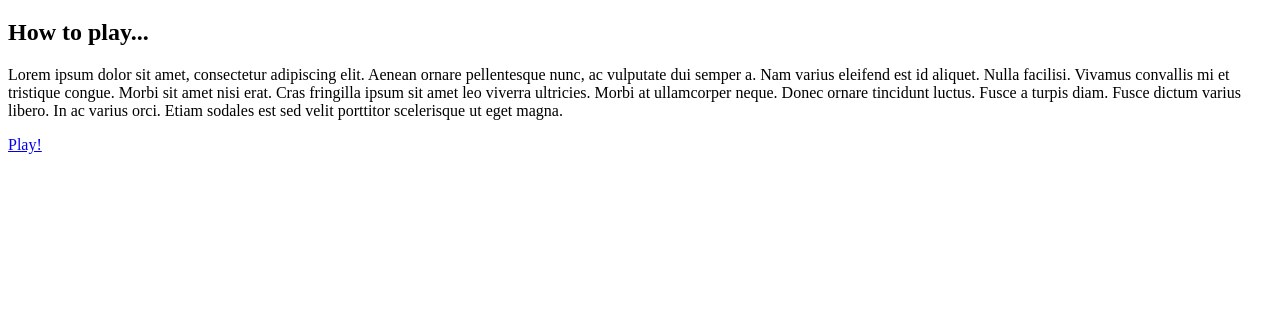
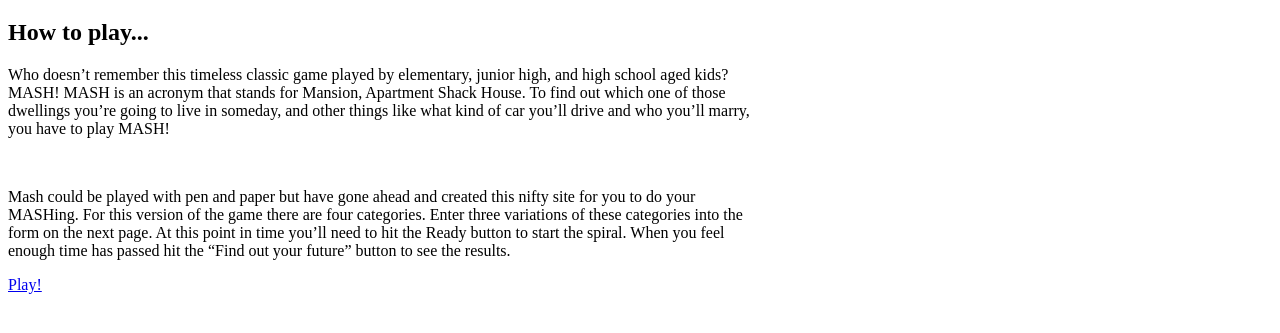
Before and after one commit to 90s-Heartthrob/mash, a plain HTML site: page index.html in a window 1280 px wide. Shown: the part 61-394 px from the top of the page. Drawn offline with Linux system fonts and the light colour scheme.

Commit message:
wrote instructions / found music

```diff
--- a/css/main.css
+++ b/css/main.css
@@ -5,3 +5,7 @@
     margin-right: auto;
     padding: 40px;
 }
+
+#how-to-play{
+    width: 60%;
+}
--- a/index.html
+++ b/index.html
@@ -14,7 +14,11 @@
     <main>
         <section id="how-to-play">
             <h2>How to play...</h2>
-            <p>Lorem ipsum dolor sit amet, consectetur adipiscing elit. Aenean ornare pellentesque nunc, ac vulputate dui semper a. Nam varius eleifend est id aliquet. Nulla facilisi. Vivamus convallis mi et tristique congue. Morbi sit amet nisi erat. Cras fringilla ipsum sit amet leo viverra ultricies. Morbi at ullamcorper neque. Donec ornare tincidunt luctus. Fusce a turpis diam. Fusce dictum varius libero. In ac varius orci. Etiam sodales est sed velit porttitor scelerisque ut eget magna.</p>
+            <p>Who doesn’t remember this timeless classic game played by elementary, junior high, and high school aged kids? MASH! MASH is an acronym that stands for Mansion, Apartment Shack House. To find out which one of those dwellings you’re going to live in someday, and other things like what kind of car you’ll drive and who you’ll marry, you have to play MASH!</p>
+                <br>
+
+            <p>Mash could be played with pen and paper but have gone ahead and created this nifty site for you to do your MASHing. For this version of the game there are four categories. Enter three variations of these categories into the form on the next page. At this point in time you’ll need to hit the Ready button to start the spiral. When you feel enough time has passed hit the “Find out your future” button to see the results.
+            </p>
         </section>
         <a href="game.html">Play!</a>
     </main>
```
